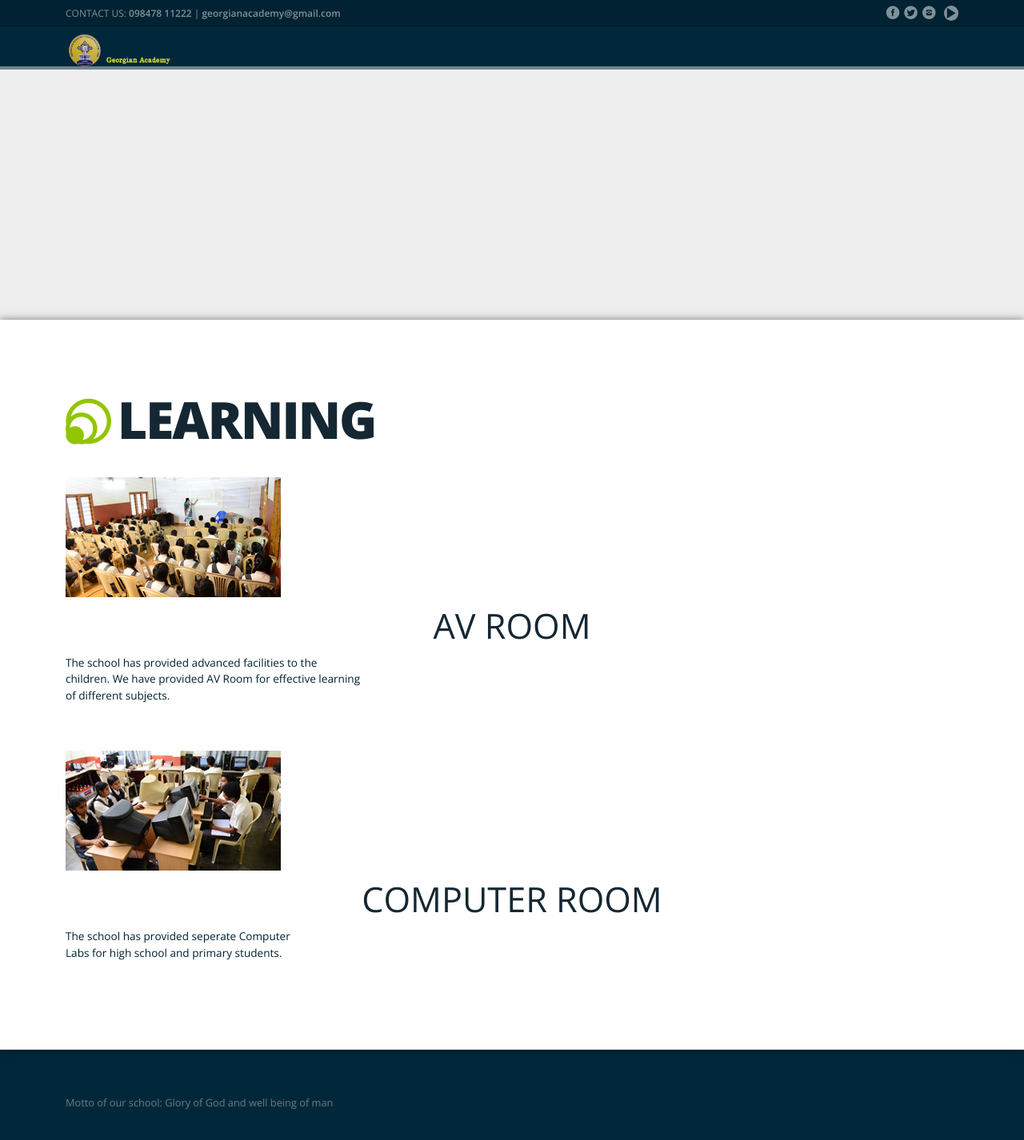
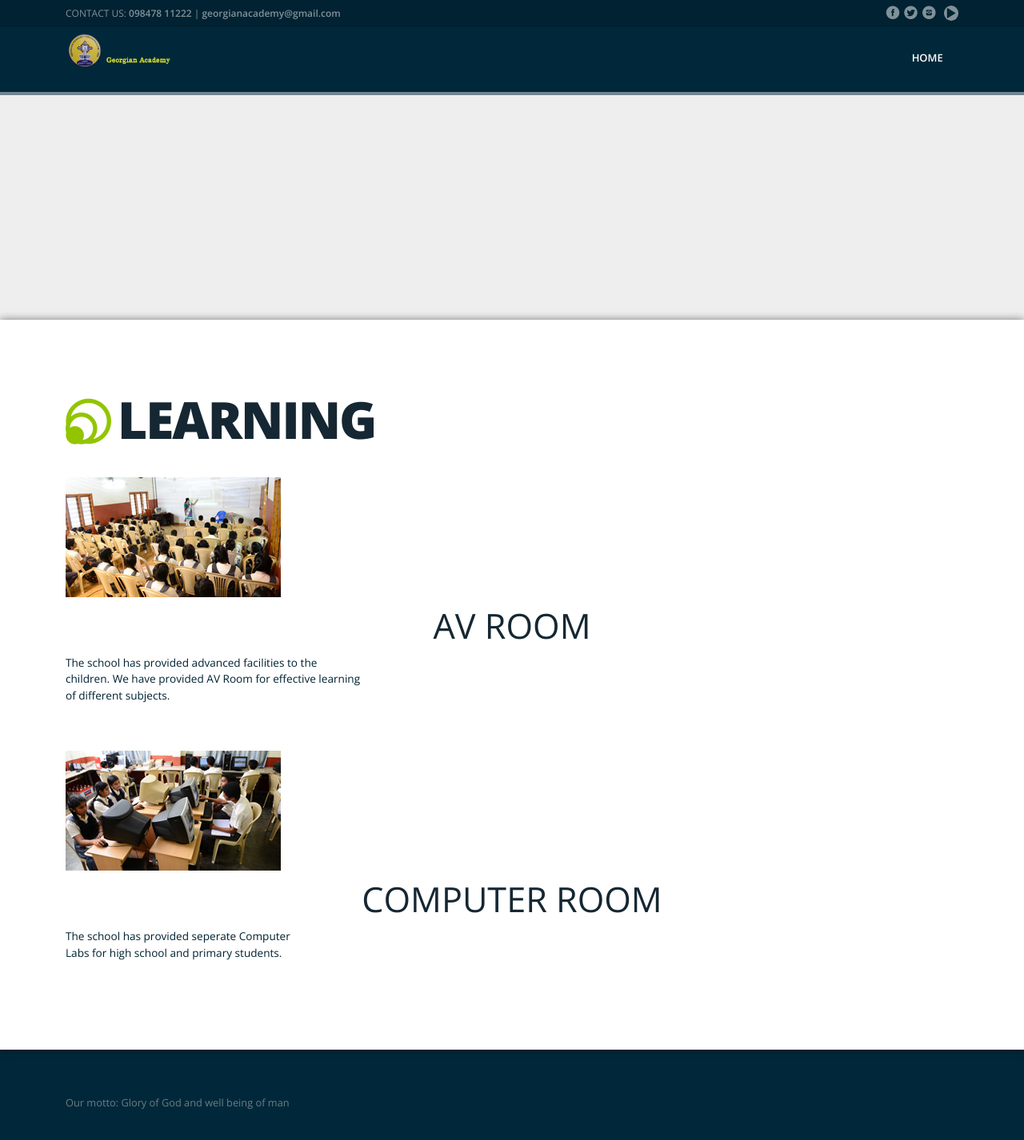
Before and after one commit to KenGeorgin/SchoolWebsite, a plain HTML site: page service02.html in a window 1280 px wide. Shown: the whole page at 80% size. Drawn offline with nearby package versions, Linux system fonts and the light colour scheme.

Commit message:
commit on 0915

```diff
--- a/service02.html
+++ b/service02.html
@@ -44,9 +44,9 @@
                </div>
                <div class="top-nav s-8 l-10">
                   <p class="nav-text"></p>
-                    <!-- <ul class="right">
-                     <li class="active-item"><a href="#carousel">Home</a></li>
-                     <li><a href="#features">How It Works</a></li>
+                     <ul class="right">
+                     <li class="active-item"><a href="index.html">Home</a></li>
+                     <!--<li><a href="#features">How It Works</a></li>
                      <li><a href="#about-us">Our Story</a></li>
                      <li><a href="#our-work">Gallery</a></li>
                      <li><a href="#services">Services</a></li>
@@ -291,7 +291,7 @@
       <footer>
          <div class="line">
             <div class="s-12 l-6">
-               <p>Motto of our school: Glory of God and well being of man</p>
+               <p>Our motto: Glory of God and well being of man</p>
 
             </div>
             <div class="s-12 l-6">
```
